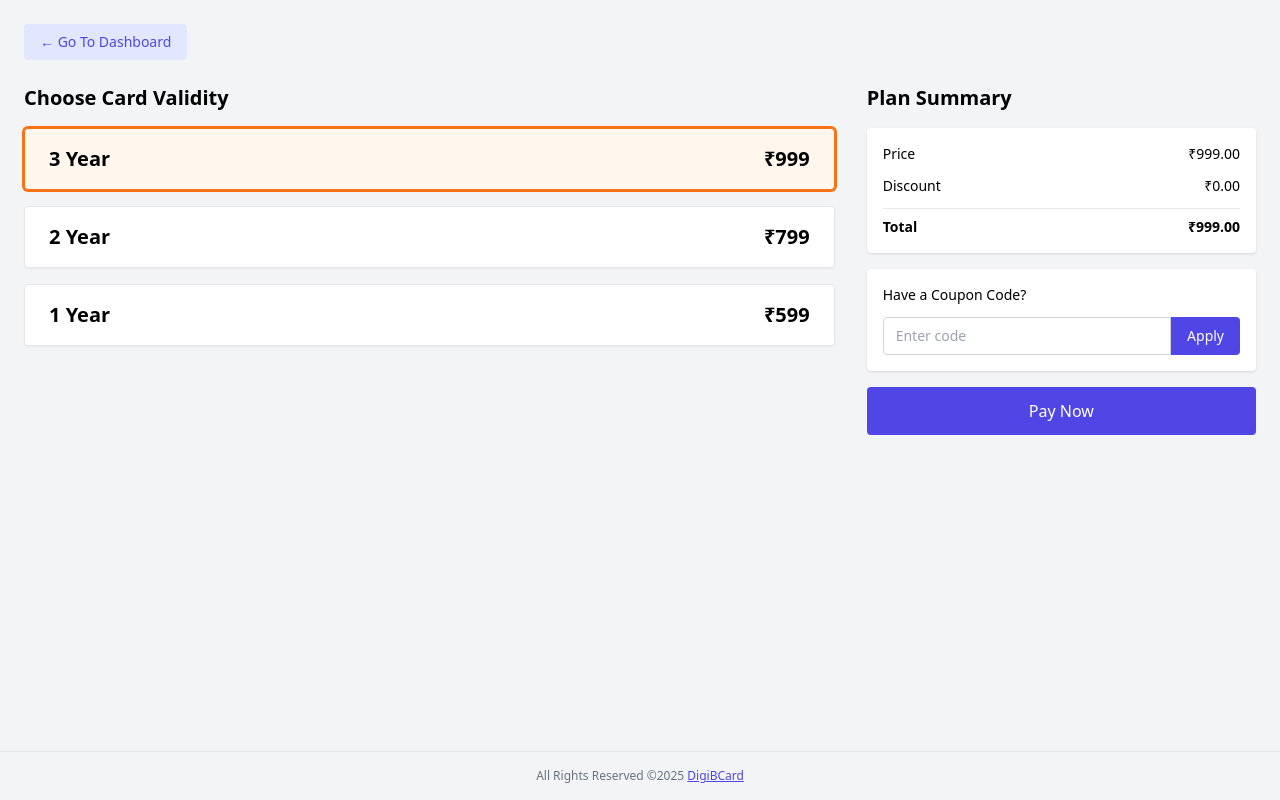
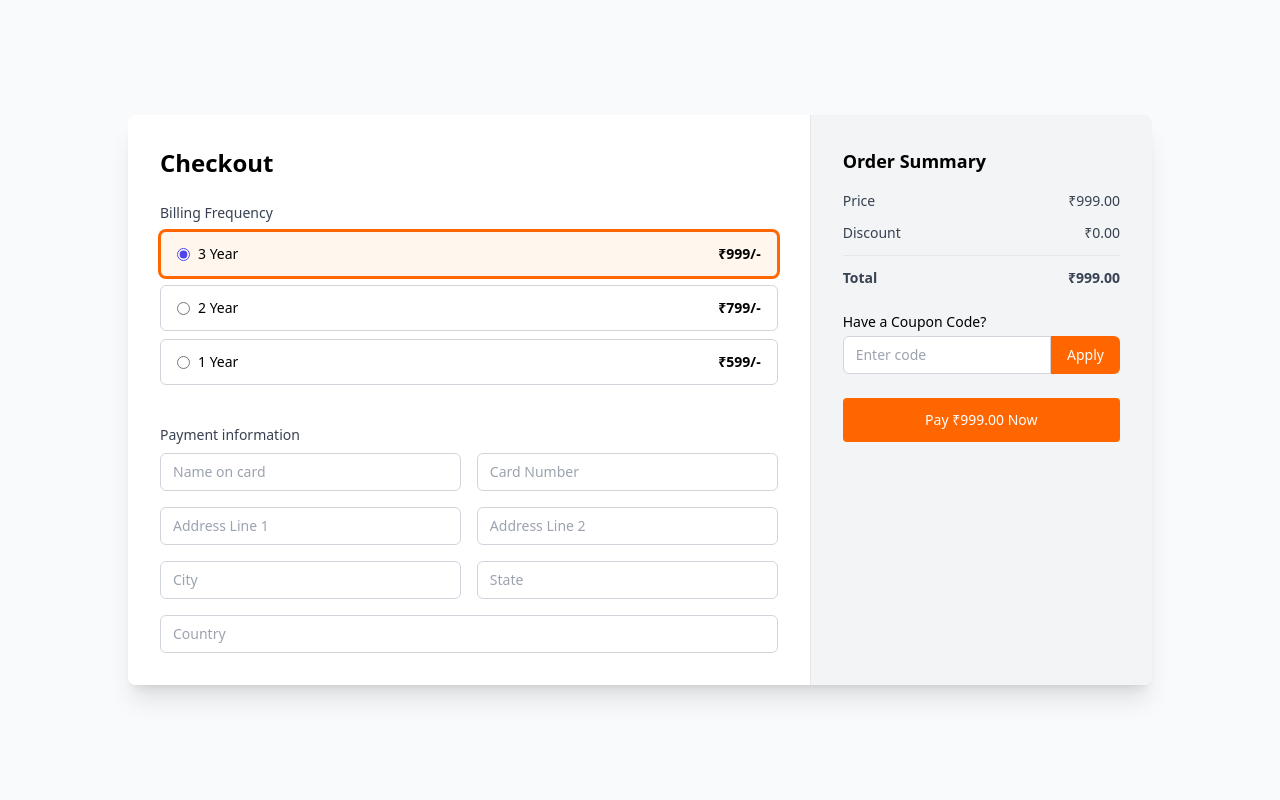
Before and after one commit to AbdulQader856/digital-card, a Next.js app: page /checkout in a window 1280 px wide. Built offline with nearby package versions, Linux system fonts and the light colour scheme.

Commit message:
Chnaged Checkout Page

```diff
--- a/app/checkout/page.js
+++ b/app/checkout/page.js
@@ -1,7 +1,95 @@
+// 'use client';
+
+// import { useState } from 'react';
+// import TemplateModal from '@/src/components/ui/buttons/TemplateModal';
+
+// const plans = [
+//   { title: "3 Year", price: 999 },
+//   { title: "2 Year", price: 799 },
+//   { title: "1 Year", price: 599 },
+// ];
+
+// export default function ChoosePlanPage() {
+//   const [selected, setSelected] = useState(0);
+//   const [coupon, setCoupon] = useState('');
+//   const [open, setOpen] = useState(false);
+
+//   const selectedPlan = plans[selected];
+
+//   return (
+//     <div className="h-screen bg-gray-100 flex">
+//       {/* Main Content */}
+//       <div className="flex-1 flex flex-col min-h-screen lg:ml-0">
+//         {/* Page Body */}
+//         <main className="flex-1 p-6 max-w-7xl mx-auto w-full">
+//           <button className="bg-indigo-100 text-indigo-600 px-4 py-2 rounded text-sm mb-6">← Go To Dashboard</button>
+
+//           <div className="grid lg:grid-cols-3 gap-8">
+//             {/* Plan Selection */}
+//             <div className="lg:col-span-2 space-y-4">
+//               <h2 className="text-xl font-semibold">Choose Card Validity</h2>
+//               {plans.map((plan, i) => (
+//                 <div
+//                   key={i}
+//                   onClick={() => setSelected(i)}
+//                   className={`cursor-pointer border rounded px-6 py-4 flex justify-between items-center transition-all shadow-sm ${
+//                     selected === i ? 'border-orange-500 ring-2 ring-orange-500 bg-orange-50' : 'bg-white'
+//                   }`}
+//                 >
+//                   <span className="text-xl font-bold">{plan.title}</span>
+//                   <span className="text-xl font-bold">₹{plan.price}</span>
+//                 </div>
+//               ))}
+//             </div>
+
+//             {/* Plan Summary */}
+//             <div className="space-y-4">
+//               <h2 className="text-xl font-semibold">Plan Summary</h2>
+//               <div className="bg-white rounded shadow p-4 text-sm space-y-3">
+//                 <div className="flex justify-between">
+//                   <span>Price</span>
+//                   <span>₹{selectedPlan.price}.00</span>
+//                 </div>
+//                 <div className="flex justify-between">
+//                   <span>Discount</span>
+//                   <span>₹0.00</span>
+//                 </div>
+//                 <div className="flex justify-between font-bold border-t pt-2">
+//                   <span>Total</span>
+//                   <span>₹{selectedPlan.price}.00</span>
+//                 </div>
+//               </div>
+
+//               <div className="bg-white rounded shadow p-4 space-y-3">
+//                 <label className="block text-sm font-medium">Have a Coupon Code?</label>
+//                 <div className="flex">
+//                   <input
+//                     value={coupon}
+//                     onChange={(e) => setCoupon(e.target.value)}
+//                     type="text"
+//                     placeholder="Enter code"
+//                     className="flex-1 px-3 py-2 border border-gray-300 rounded-l text-sm"
+//                   />
+//                   <button className="bg-indigo-600 text-white px-4 rounded-r text-sm hover:bg-indigo-700">Apply</button>
+//                 </div>
+//               </div>
+
+//               <button className="w-full bg-indigo-600 text-white py-3 rounded hover:bg-indigo-700">Pay Now</button>
+//             </div>
+//           </div>
+//         </main>
+
+//         <footer className="text-center text-xs text-gray-500 py-4 border-t">
+//           All Rights Reserved ©2025 <a className="text-indigo-600 underline" href="https://digibcard.com">DigiBCard</a>
+//         </footer>
+//       </div>
+//     </div>
+//   );
+// }
+
 'use client';
 
 import { useState } from 'react';
-import TemplateModal from '@/src/components/ui/buttons/TemplateModal';
 
 const plans = [
   { title: "3 Year", price: 999 },
@@ -12,48 +100,65 @@ const plans = [
 export default function ChoosePlanPage() {
   const [selected, setSelected] = useState(0);
   const [coupon, setCoupon] = useState('');
-  const [open, setOpen] = useState(false);
-
   const selectedPlan = plans[selected];
 
   return (
-    <div className="h-screen bg-gray-100 flex">
-      {/* Main Content */}
-      <div className="flex-1 flex flex-col min-h-screen lg:ml-0">
-        {/* Page Body */}
-        <main className="flex-1 p-6 max-w-7xl mx-auto w-full">
-          <button className="bg-indigo-100 text-indigo-600 px-4 py-2 rounded text-sm mb-6">← Go To Dashboard</button>
-            {/* <button
-              className="bg-blue-600 text-white px-4 py-2 rounded-md hover:bg-blue-700"
-              onClick={() => setOpen(true)}
-            >
-              Choose Template
-            </button>
+    <div className="min-h-screen bg-gray-50 flex justify-center items-center px-4 py-10">
+      <div className="bg-white shadow-xl rounded-lg w-full max-w-5xl lg:flex overflow-hidden">
+        {/* Left Panel */}
+        <div className="w-full lg:w-2/3 p-8 border-r border-gray-200">
+          <h2 className="text-2xl font-semibold mb-6">Checkout</h2>
 
-            <TemplateModal isOpen={open} onClose={() => setOpen(false)} /> */}
-
-          <div className="grid lg:grid-cols-3 gap-8">
-            {/* Plan Selection */}
-            <div className="lg:col-span-2 space-y-4">
-              <h2 className="text-xl font-semibold">Choose Card Validity</h2>
+          {/* Billing Frequency */}
+          <div className="mb-8">
+            <h3 className="text-sm font-medium text-gray-700 mb-2">Billing Frequency</h3>
+            <div className="flex flex-col gap-2">
               {plans.map((plan, i) => (
-                <div
+                <label
                   key={i}
                   onClick={() => setSelected(i)}
-                  className={`cursor-pointer border rounded px-6 py-4 flex justify-between items-center transition-all shadow-sm ${
-                    selected === i ? 'border-orange-500 ring-2 ring-orange-500 bg-orange-50' : 'bg-white'
+                  className={`border rounded-md cursor-pointer flex justify-between items-center px-4 py-3 text-sm font-medium transition-all ${
+                    selected === i
+                      ? 'border-primary bg-orange-50 ring-2 ring-primary'
+                      : 'border-gray-300 hover:bg-orange-50'
                   }`}
                 >
-                  <span className="text-xl font-bold">{plan.title}</span>
-                  <span className="text-xl font-bold">₹{plan.price}</span>
+                  <div className="flex items-center gap-2">
+                    <input
+                      type="radio"
+                      name="plan"
+                      className="accent-indigo-600"
+                      checked={selected === i}
+                      onChange={() => setSelected(i)}
+                    />
+                    {plan.title}
                   </div>
+                  <span className="font-semibold">₹{plan.price}/-</span>
+                </label>
               ))}
             </div>
+          </div>
 
-            {/* Plan Summary */}
-            <div className="space-y-4">
-              <h2 className="text-xl font-semibold">Plan Summary</h2>
-              <div className="bg-white rounded shadow p-4 text-sm space-y-3">
+          {/* Payment Info (Optional for Future Use) */}
+          <div className="mt-10">
+            <h3 className="text-sm font-medium text-gray-700 mb-2">Payment information</h3>
+            <div className="grid grid-cols-1 sm:grid-cols-2 gap-4">
+              <input type="text" placeholder="Name on card" className="px-3 py-2 w-full border border-gray-300 rounded-md text-sm focus:outline-none focus:ring-2 focus:ring-primary" />
+              <input type="text" placeholder="Card Number" className="px-3 py-2 w-full border border-gray-300 rounded-md text-sm focus:outline-none focus:ring-2 focus:ring-primary" />
+              <input type="text" placeholder="Address Line 1" className="px-3 py-2 w-full border border-gray-300 rounded-md text-sm focus:outline-none focus:ring-2 focus:ring-primary" />
+              <input type="text" placeholder="Address Line 2" className="px-3 py-2 w-full border border-gray-300 rounded-md text-sm focus:outline-none focus:ring-2 focus:ring-primary" />
+              <input type="text" placeholder="City" className="px-3 py-2 w-full border border-gray-300 rounded-md text-sm focus:outline-none focus:ring-2 focus:ring-primary" />
+              <input type="text" placeholder="State" className="px-3 py-2 w-full border border-gray-300 rounded-md text-sm focus:outline-none focus:ring-2 focus:ring-primary" />
+              <input type="text" placeholder="Country" className="px-3 py-2 w-full border border-gray-300 rounded-md text-sm focus:outline-none focus:ring-2 focus:ring-primary sm:col-span-2" />
+            </div>
+          </div>
+        </div>
+
+        {/* Right Panel */}
+        <div className="w-full lg:w-1/3 bg-gray-100 p-8">
+          <h3 className="text-lg font-semibold mb-4">Order Summary</h3>
+
+          <div className="space-y-3 text-sm text-gray-700">
             <div className="flex justify-between">
               <span>Price</span>
               <span>₹{selectedPlan.price}.00</span>
@@ -62,34 +167,33 @@ export default function ChoosePlanPage() {
               <span>Discount</span>
               <span>₹0.00</span>
             </div>
-                <div className="flex justify-between font-bold border-t pt-2">
+            <hr />
+            <div className="flex justify-between font-bold">
               <span>Total</span>
               <span>₹{selectedPlan.price}.00</span>
             </div>
           </div>
 
-              <div className="bg-white rounded shadow p-4 space-y-3">
-                <label className="block text-sm font-medium">Have a Coupon Code?</label>
+          {/* Coupon Code */}
+          <div className="mt-6">
+            <label className="text-sm font-medium block mb-1">Have a Coupon Code?</label>
             <div className="flex">
               <input
                 value={coupon}
                 onChange={(e) => setCoupon(e.target.value)}
                 type="text"
                 placeholder="Enter code"
-                    className="flex-1 px-3 py-2 border border-gray-300 rounded-l text-sm"
+                className="px-3 py-2 border border-gray-300 rounded-md text-sm focus:outline-none focus:ring-2 focus:ring-indigo-500 rounded-r-none w-full"
               />
-                  <button className="bg-indigo-600 text-white px-4 rounded-r text-sm hover:bg-indigo-700">Apply</button>
+              <button className="bg-primary text-white px-4 rounded-r-md hover:bg-orange-700 text-sm">Apply</button>
             </div>
           </div>
 
-              <button className="w-full bg-indigo-600 text-white py-3 rounded hover:bg-indigo-700">Pay Now</button>
+          {/* Pay Now Button */}
+          <button className="mt-6 w-full bg-primary hover:bg-orange-700 text-white py-3 rounded text-sm font-medium transition">
+            Pay ₹{selectedPlan.price}.00 Now
+          </button>
         </div>
-          </div>
-        </main>
-
-        <footer className="text-center text-xs text-gray-500 py-4 border-t">
-          All Rights Reserved ©2025 <a className="text-indigo-600 underline" href="https://digibcard.com">DigiBCard</a>
-        </footer>
       </div>
     </div>
   );
```
Lines whose indentation alone changed are shown as unchanged.
